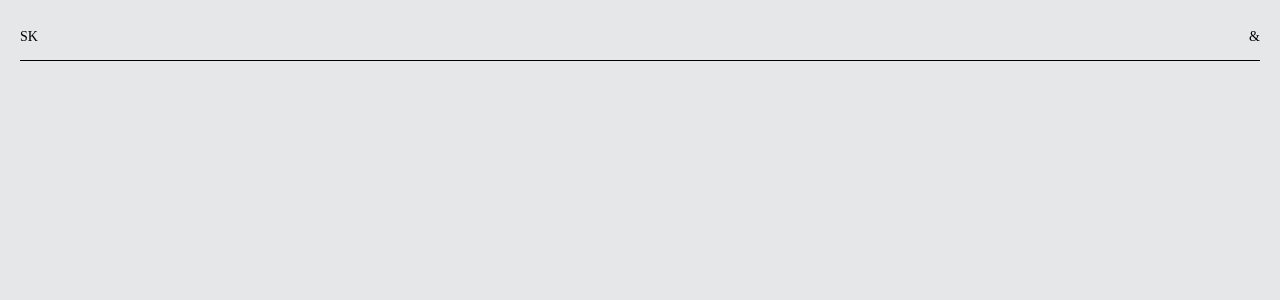
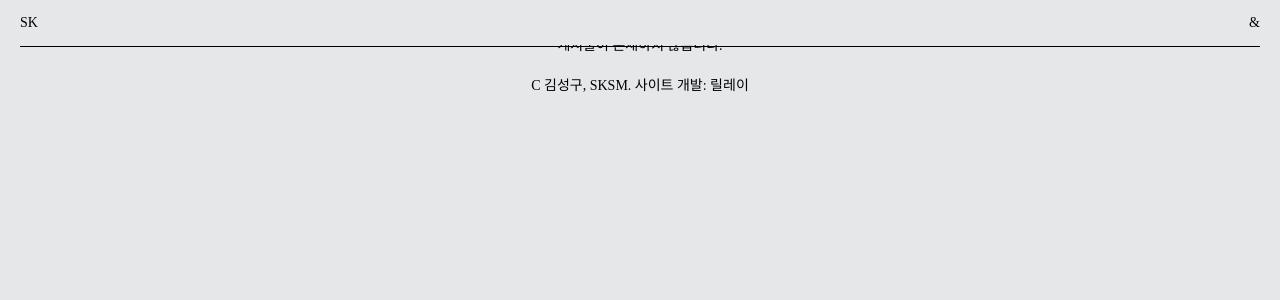
Before and after one commit to RelayHD/SKSM, a Django app: page / in a window 1280 px wide. Shown: the top 300 px of the page. Run offline with Django 3.2, Linux system fonts and the light colour scheme; data that the repository does not hold is empty; some web fonts are replaced; grey boxes are pictures that could not be loaded.

Commit message:
css 업데이트3

```diff
--- a/sgkm_web/main/static/style.css
+++ b/sgkm_web/main/static/style.css
@@ -132,3 +132,47 @@ margin: 90px 0px;
 .btn{
     cursor:pointer;
 }
+.btn_prev{
+    position:relative;
+    width:50px;
+    height:32px;
+    background-image:url('arrow_prev.svg');
+    background-repeat:no-repeat;
+    float:left;
+}
+.btn_next{
+    position:relative;
+    width:50px;
+    height:32px;
+    background-image:url('arrow_next.svg');
+    background-repeat:no-repeat;
+    float:right;
+}
+.btn_none{
+    position:relative;
+    width:50px;
+    height:32px;
+    background-image:none;
+    background-repeat:no-repeat;
+    float:right;
+}
+.dtimg{
+    margin:25px;
+}
+.credit{
+    display: inline-block;
+    position: relative;
+    width:auto;
+}
+.footer{
+    display:flex;
+    height:32px;
+    align-items:center;
+    bottom:15px;
+    justify-content: space-between;
+
+}
+.footer a{
+    height:32px;
+    width:50px;
+}
--- a/sgkm_web/main/templates/main/index.html
+++ b/sgkm_web/main/templates/main/index.html
@@ -20,6 +20,8 @@
 
     <title>SKSM</title>
 </head>
+<body>
+
 <div class="nav_container">
     <nav>
         <div class="nav"><a href="/">SK</a> </div>
@@ -43,19 +45,27 @@
         </div>
     </div>
 </div>
-
-<body>
+<div class="container">
     {% block content %}
     {% endblock %}
+    <div class="footer">
     {% if posts.has_previous %}
     <!-- <a href="?page=1"><-</a> -->
     <a href="?page={{posts.previous_page_number}}">
-    <-</a>
+    <div class="btn_prev"></div></a>
+    {% else %}
+    <div class="btn_none"></div>
     {% endif %}
+    <div class="credit">C 김성구, SKSM. 사이트 개발: 릴레이</div>
+
     {% if posts.has_next %}
-    <a href="?page={{posts.next_page_number}}">->
+    <a href="?page={{posts.next_page_number}}"><div class="btn_next"></div>
     </a>
+    {% else %}
+    <div class="btn_none"></div>
     {% endif %}
+</div>
+</div>
 </body>
 <script type="text/javascript">
 $('#plus').click(function () {
--- a/sgkm_web/main/templates/main/postlist.html
+++ b/sgkm_web/main/templates/main/postlist.html
@@ -4,7 +4,6 @@
 {% if not posts %}
 <p>게시물이 존재하지 않습니다.</p>
 {% else %}
-<div class=container>
 
     {% for p in posts %}
     <div class="article">
@@ -19,7 +18,7 @@
     <div>{{p.paragraph_4|linebreaksbr}}</div>
 </div>
     {% for img in p.images.all %}
-        <img src="{{ img.image.url }}" alt="">
+        <img class="dtimg" src="{{ img.image.url }}" alt="" >
         <script>
             console.log("{{ img.image.url }}")
         </script>
@@ -28,6 +27,5 @@
         <hr />
     </div>
     {% endfor %}
-</div>
 {% endif %}
 {% endblock %}
--- a/sgkm_web/single_pages/templates/single_pages/template.html
+++ b/sgkm_web/single_pages/templates/single_pages/template.html
@@ -1,10 +1,10 @@
 {% extends 'main/index.html' %}
 {% block content %}
 <body>
-    <hr/>
     {% for post in p %}
+    <div class=container>
+
     <div class="article">
-        <div class="txt_title">{{post.title}}</div>
     <div class="txt_row">
         <div>{{post.paragraph_1|linebreaksbr}}</div>
         <div>{{post.paragraph_2|linebreaksbr}}</div>
@@ -13,5 +13,6 @@
     </div>
     </div>
     {% endfor %}
+    </div>
 </body>
 {% endblock %}
```
Also changed, not shown: sgkm_web/_media/HolySilentAllosteric_Catalog_Cover.png (added), sgkm_web/_media/main/images/2021/11/22/HolySilentAllosteric_Catalog_pp120-121.png (added), sgkm_web/_media/main/images/2021/11/22/HolySilentAllosteric_Catalog_pp18-19.png (added), sgkm_web/_media/main/images/2021/11/22/HolySilentAllosteric_Catalog_pp68-69.png (added), sgkm_web/_media/main/images/2021/11/22/HolySilentAllosteric_Catalog_pp86-87.png (added), sgkm_web/main/static/arrow_next.svg (added), sgkm_web/main/static/arrow_prev.svg (added), sgkm_web/main/static/search.svg (added), 7 other files.
